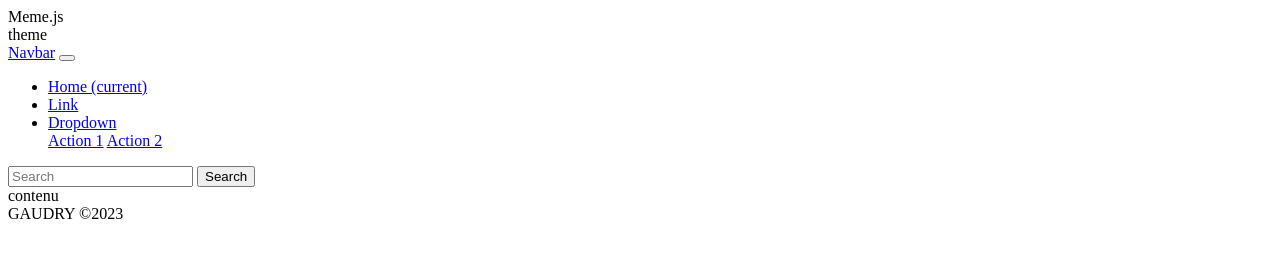
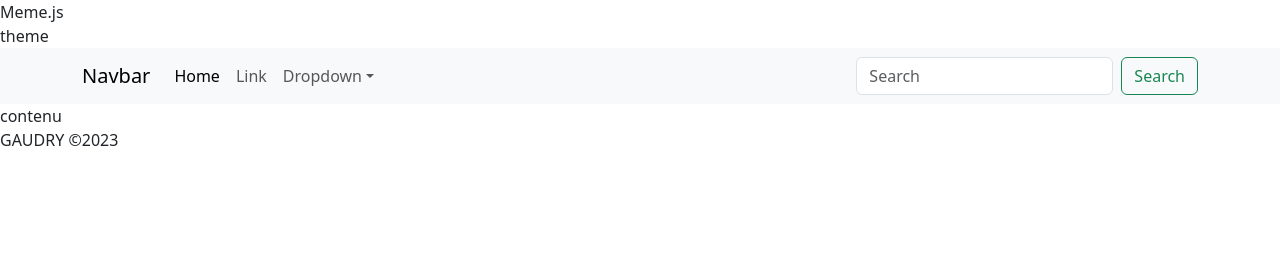
Before and after one commit to ophgdy/formationJS, a website: page index.html in a window 1280 px wide. Drawn offline with nearby package versions, Linux system fonts and the light colour scheme.

Commit message:
modification de la barre de commande

```diff
--- a/index.html
+++ b/index.html
@@ -4,6 +4,7 @@
     <meta charset="UTF-8" />
     <meta name="viewport" content="width=device-width, initial-scale=1.0" />
     <title>Projet Formation</title>
+    <link rel="stylesheet" href="node_modules/bootstrap/dist/css/bootstrap.css">
     <link rel="stylesheet" href="/Style/style.css" />
     <!-- com.-->
   </head>
```
